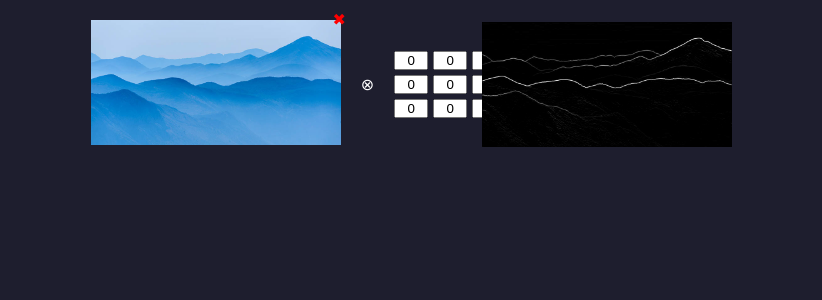
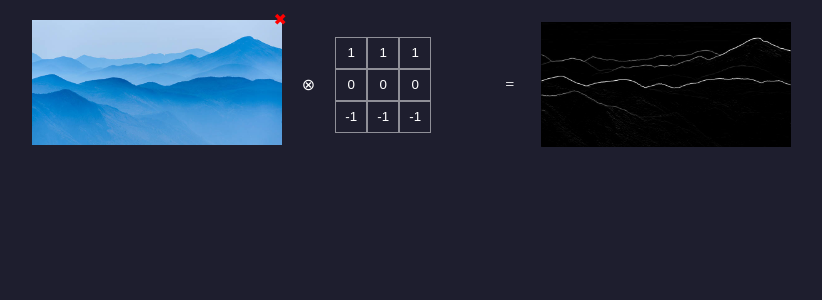
Before and after one commit to visrut7/visrut7.github.io, an Angular app: page /cnn in a window 1280 px wide. Shown: the top 300 px of the page, without its empty margins (265-1087 px from the left). Built offline with nearby package versions, Linux system fonts and the light colour scheme.

Commit message:
add image data service

```diff
--- a/src/app/cnn/cnn.component.css
+++ b/src/app/cnn/cnn.component.css
@@ -21,13 +21,23 @@
 
 .matrix-section {
   grid-column: 3 / 4;
+  min-width: 150px;
   display: grid;
-  grid-template-columns: repeat(3, 1fr);
-  gap: 5px;
+  grid-template-columns: repeat(3, 0fr);
+}
+.matrix-cell {
+  width: 30px;
+  height: 30px;
+  border: none;
+  color: white;
+  text-align: center;
+  border: 1px solid rgba(255, 255, 255, 0.5);
+  background-color: transparent;
 }
 
 .equal-operator {
   grid-column: 4 / 5;
+  margin-right: 80px;
   display: flex;
   align-items: center;
   justify-content: center;
@@ -66,12 +76,3 @@
   right: -5px;
   top: -10px;
 }
-
-.matrix-cell {
-  width: 30px;
-  text-align: center;
-}
-
-input[type="text"] {
-  outline: none;
-}
--- a/src/app/cnn/cnn.component.html
+++ b/src/app/cnn/cnn.component.html
@@ -26,11 +26,10 @@
   <div class="matrix-section">
     <input
       class="matrix-cell"
-      *ngFor="let cell of matrix; let i = index"
-      [(ngModel)]="matrix[i]"
-      id="{{ i }}"
-      maxlength="1"
-      type="text"
+      *ngFor="let cell of kernel; let i = index; trackBy: trackByFn"
+      type="number"
+      value="{{ cell }}"
+      (input)="updateKernel($event, i)"
     />
   </div>
 
--- a/src/app/cnn/cnn.component.ts
+++ b/src/app/cnn/cnn.component.ts
@@ -2,6 +2,7 @@ import { CommonModule } from '@angular/common';
 import { Component, Inject, OnInit, PLATFORM_ID } from '@angular/core';
 import { isPlatformBrowser } from '@angular/common';
 import { FormsModule } from '@angular/forms';
+import { ImageDataService } from '../image-data/image-data.service';
 
 @Component({
   selector: 'app-cnn',
@@ -12,15 +13,35 @@ import { FormsModule } from '@angular/forms';
 })
 export class CnnComponent implements OnInit {
   selectedImage: string | ArrayBuffer | null = null;
-  matrix: number[] = Array(9).fill(0);
+  kernel: number[] = [1, 1, 1, 0, 0, 0, -1, -1, -1];
   transformedImage: string | null = null;
 
-  constructor(@Inject(PLATFORM_ID) private platformId: Object) {}
+  constructor(
+    @Inject(PLATFORM_ID) private platformId: Object,
+    private readonly imageService: ImageDataService
+  ) {}
 
   ngOnInit(): void {
     if (isPlatformBrowser(this.platformId)) {
       this.loadInitialImage('/assets/mount.jpg');
     }
+  }
+
+  get outputImage(): string | undefined {
+    if (!this.selectedImage) {
+      return undefined;
+    }
+
+    return;
+  }
+
+  updateKernel(event: Event, index: number): void {
+    const target = event.target as HTMLInputElement;
+    this.kernel[index] = parseInt(target.value);
+  }
+
+  trackByFn(index: any, item: any): number {
+    return index;
   }
 
   onFileSelected(event: any): void {
@@ -29,16 +50,8 @@ export class CnnComponent implements OnInit {
       const reader = new FileReader();
       reader.onload = (e) => {
         this.selectedImage = e.target?.result!;
-        const img = new Image();
-        img.onload = () => {
-          const canvas = document.createElement('canvas');
-          const ctx = canvas.getContext('2d');
-          canvas.width = img.width;
-          canvas.height = img.height;
-          ctx?.drawImage(img, 0, 0);
-          const imageData = ctx?.getImageData(0, 0, img.width, img.height);
-          // Now you have the image data, you can access the RGBA values with imageData.data
-
+        this.imageService.getImageData(this.selectedImage).subscribe({
+          next: (imageData) => {
             const transformedImage = this.convertToGrayscaleAndApplyKernel(
               imageData!
             );
@@ -47,8 +60,11 @@ export class CnnComponent implements OnInit {
               transformedImage.width,
               transformedImage.height
             );
-        };
-        img.src = e.target?.result as string;
+          },
+          error: (error) => {
+            console.error('Error loading image', error);
+          },
+        });
       };
       reader.readAsDataURL(file);
     }
@@ -60,8 +76,6 @@ export class CnnComponent implements OnInit {
     const grayScaleData = new Float32Array(width * height);
     const outputData = new Float32Array(width * height);
 
-    console.log('starting conversation for gray scale....');
-
     // Convert to grayscale
     for (let i = 0; i < imageData.data.length; i += 4) {
       const gray =
@@ -72,10 +86,6 @@ export class CnnComponent implements OnInit {
       grayScaleData[index] = gray;
     }
 
-    console.log('converted into gray scale....');
-
-    // Apply convolution
-    const kernel = [1, 1, 1, 0, 0, 0, -1, -1, -1];
     for (let x = 1; x < width - 1; x++) {
       for (let y = 1; y < height - 1; y++) {
         let sum = 0;
@@ -83,7 +93,7 @@ export class CnnComponent implements OnInit {
         for (let ky = -1; ky <= 1; ky++) {
           for (let kx = -1; kx <= 1; kx++) {
             const pixelValue = grayScaleData[(y + ky) * width + (x + kx)];
-            sum += pixelValue * kernel[kernelIndex++];
+            sum += pixelValue * this.kernel[kernelIndex++];
           }
         }
         outputData[y * width + x] = sum;
@@ -101,24 +111,13 @@ export class CnnComponent implements OnInit {
     width: number,
     height: number
   ): void {
-    const ctx = this.createCanvasContext(width, height); // Assume this method exists and creates an off-screen canvas
-    const renderedImageData = new ImageData(width, height);
-    for (let i = 0; i < outputData.length; i++) {
-      const val = Math.min(Math.max(outputData[i], 0), 255); // Clamp value between 0 and 255
-      renderedImageData.data[i * 4] = val; // R
-      renderedImageData.data[i * 4 + 1] = val; // G
-      renderedImageData.data[i * 4 + 2] = val; // B
-      renderedImageData.data[i * 4 + 3] = 255; // A
-    }
-    ctx.putImageData(renderedImageData, 0, 0);
-    this.updateOutputImage(ctx.canvas.toDataURL());
-  }
-
-  createCanvasContext(width: number, height: number): CanvasRenderingContext2D {
-    const canvas = document.createElement('canvas');
-    canvas.width = width;
-    canvas.height = height;
-    return canvas.getContext('2d')!;
+    this.updateOutputImage(
+      this.imageService.getImage({
+        imageData: outputData,
+        width,
+        height,
+      }) as string
+    );
   }
 
   updateOutputImage(dataUrl: string): void {
@@ -127,6 +126,7 @@ export class CnnComponent implements OnInit {
 
   removeImage(): void {
     this.selectedImage = null;
+    this.transformedImage = null;
   }
 
   loadInitialImage(filePath: string): void {
--- /dev/null
+++ b/src/app/image-data/image-data.service.ts
@@ -0,0 +1,60 @@
+import { Injectable } from '@angular/core';
+import { Observable } from 'rxjs';
+
+@Injectable({
+  providedIn: 'root',
+})
+export class ImageDataService {
+  constructor() {}
+
+  getImageData(image: string | ArrayBuffer): Observable<ImageData> {
+    return new Observable((observer) => {
+      const img = new Image();
+      img.onload = () => {
+        const ctx = this.createCanvasContext(img.width, img.height);
+        if (!ctx) {
+          observer.error(new Error('Could not create canvas context'));
+          return;
+        }
+        ctx.drawImage(img, 0, 0);
+        const imageData = ctx.getImageData(0, 0, img.width, img.height);
+        observer.next(imageData);
+        observer.complete();
+      };
+      img.onerror = (err) => observer.error(err);
+      img.src = image as string;
+    });
+  }
+
+  getImage({
+    imageData,
+    width,
+    height,
+  }: {
+    imageData: Float32Array;
+    width: number;
+    height: number;
+  }): string | ArrayBuffer {
+    const ctx = this.createCanvasContext(width, height);
+    const renderedImageData = new ImageData(width, height);
+    for (let i = 0; i < imageData.length; i++) {
+      const val = Math.min(Math.max(imageData[i], 0), 255); // Clamp value between 0 and 255
+      renderedImageData.data[i * 4] = val; // R
+      renderedImageData.data[i * 4 + 1] = val; // G
+      renderedImageData.data[i * 4 + 2] = val; // B
+      renderedImageData.data[i * 4 + 3] = 255; // A
+    }
+    ctx.putImageData(renderedImageData, 0, 0);
+    return ctx.canvas.toDataURL();
+  }
+
+  private createCanvasContext(
+    width: number,
+    height: number
+  ): CanvasRenderingContext2D {
+    const canvas = document.createElement('canvas');
+    canvas.width = width;
+    canvas.height = height;
+    return canvas.getContext('2d')!;
+  }
+}
--- a/src/styles.css
+++ b/src/styles.css
@@ -7,3 +7,9 @@ body {
   margin: 0px;
   padding: 0px;
 }
+
+input::-webkit-outer-spin-button,
+input::-webkit-inner-spin-button {
+  -webkit-appearance: none;
+  margin: 0;
+}
```
Also changed, not shown: 1 other file (tests, documents, lock files or other folders). Lines whose indentation alone changed are shown as unchanged.
